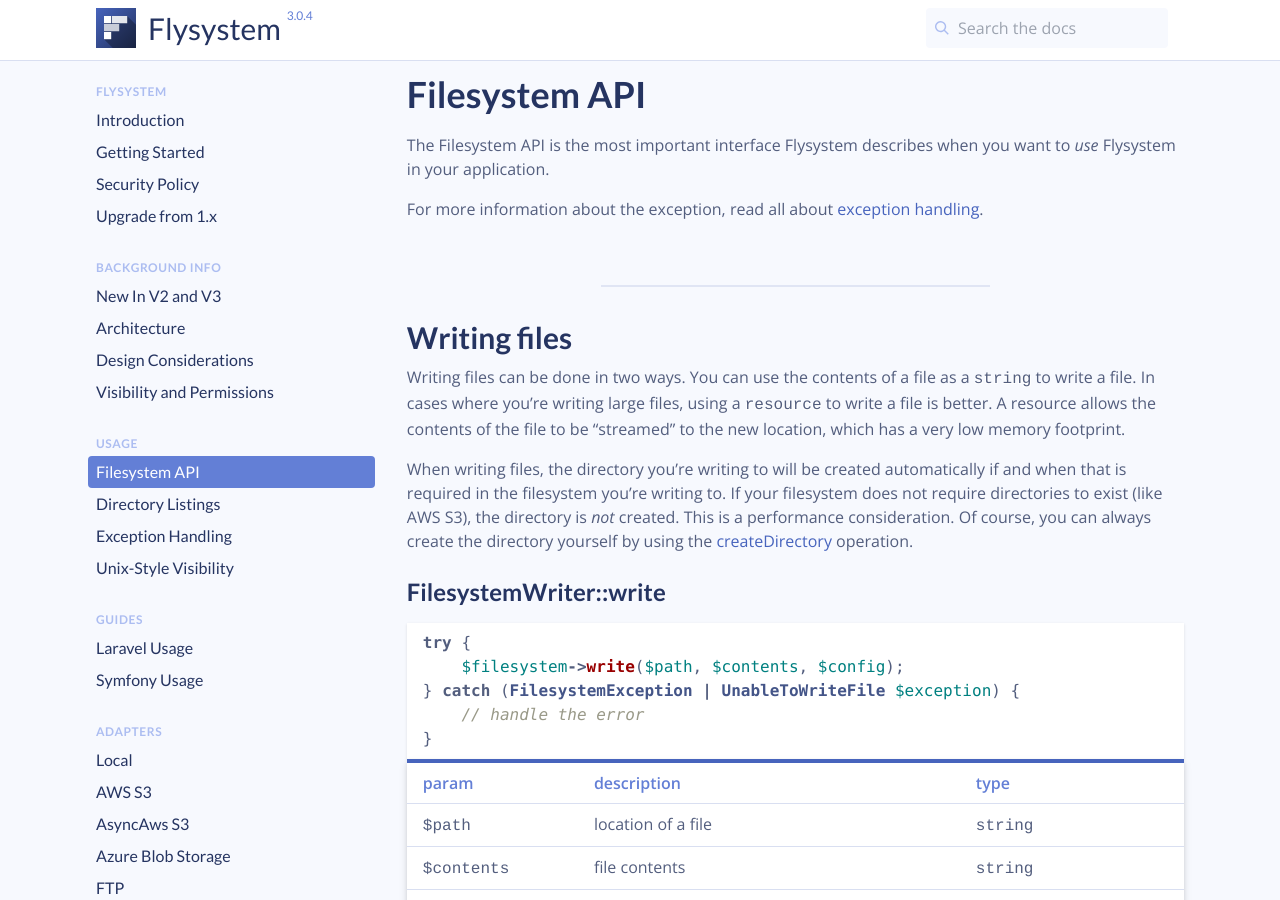
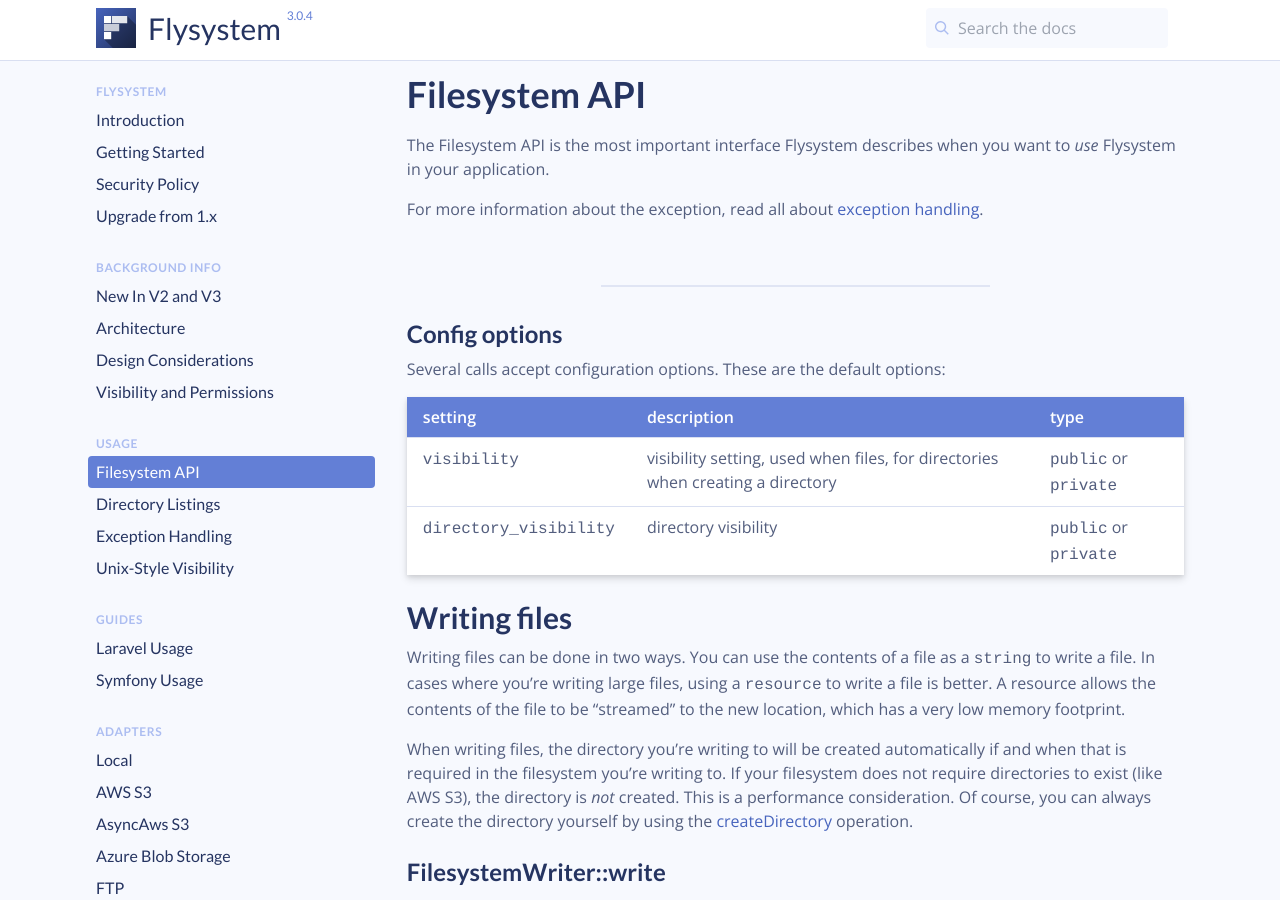
Before and after one commit to thephpleague/flysystem, a Jekyll site: the page built from docs/usage/filesystem-api.md, in a window 1280 px wide and 900 px high. Built offline with Jekyll 4.4.1, drawn with Linux system fonts in a browser that asks for light colours; comment, search, counter and statistics services are not loaded.

Commit message:
Default config options

```diff
--- a/docs/usage/filesystem-api.md
+++ b/docs/usage/filesystem-api.md
@@ -12,6 +12,14 @@ For more information about the exception, read all about
 [exception handling](/docs/usage/exception-handling/).
 
 ---
+### Config options
+
+Several calls accept configuration options. These are the default options:
+
+| setting                | description                                                                    | type                  |
+|------------------------|--------------------------------------------------------------------------------|-----------------------|
+| `visibility`           | visibility setting, used when files, for directories when creating a directory | `public` or `private` |
+| `directory_visibility` | directory visibility                                                           | `public` or `private` |
 
 ## Writing files
 
```
